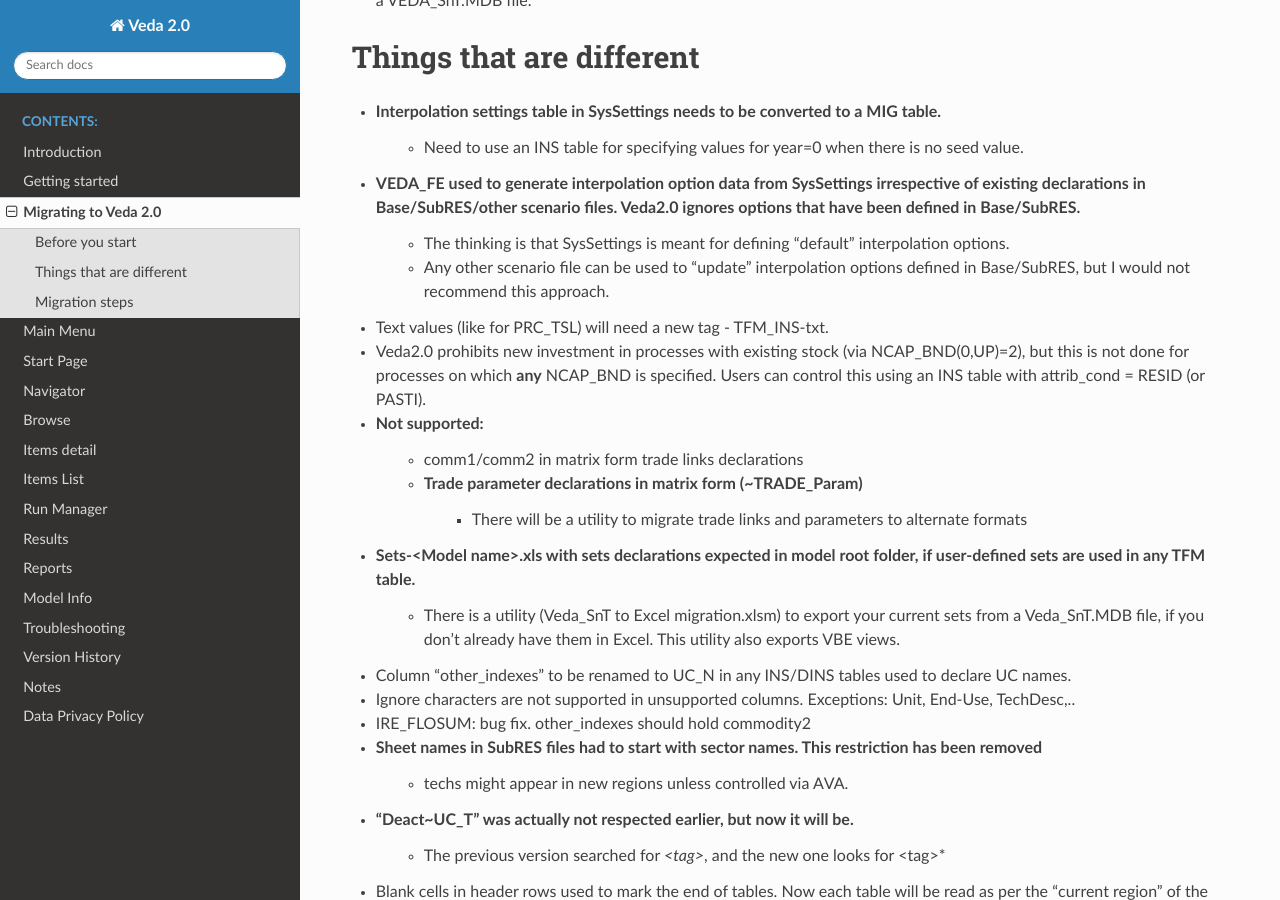
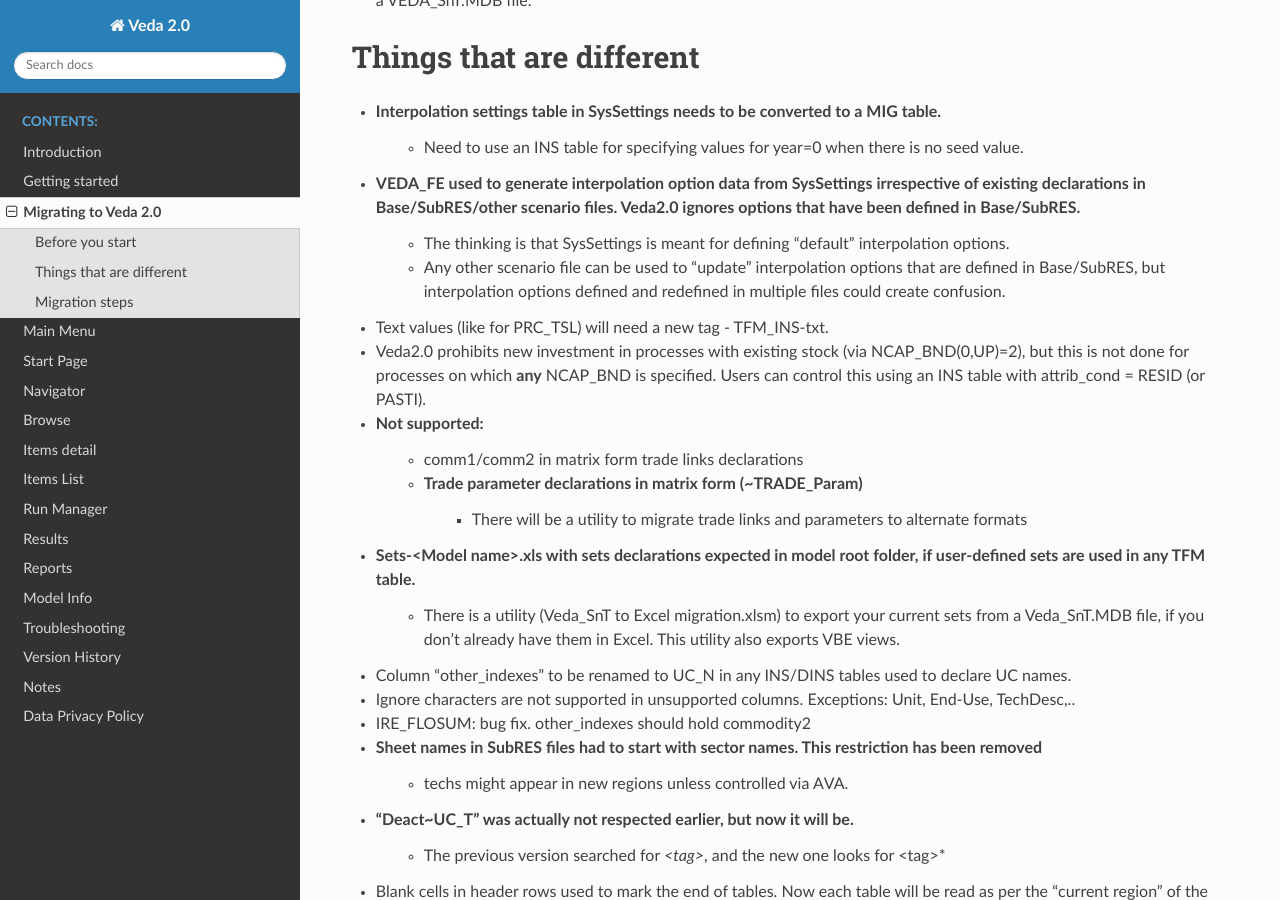
Before and after one commit to kanors-emr/Veda-documentation, a Sphinx documentation site: the page built from docs/source/pages/Migration.rst, in a window 1280 px wide and 900 px high, scrolled down 795 px. Built offline with Sphinx 7.4.7 and the Read the Docs theme 2.0.0, drawn with Linux system fonts in a browser that asks for light colours.

Commit message:
touch up

```diff
--- a/docs/source/pages/Migration.rst
+++ b/docs/source/pages/Migration.rst
@@ -27,7 +27,7 @@
     • Need to use an INS table for specifying values for year=0 when there is no seed value.
 • VEDA_FE used to generate interpolation option data from SysSettings irrespective of existing declarations in Base/SubRES/other scenario files. Veda2.0 ignores options that have been defined in Base/SubRES.
     • The thinking is that SysSettings is meant for defining "default" interpolation options.
-    • Any other scenario file can be used to "update" interpolation options defined in Base/SubRES, but I would not recommend this approach.
+    • Any other scenario file can be used to "update" interpolation options that are defined in Base/SubRES, but interpolation options defined and redefined in multiple files could create confusion.
 • Text values (like for PRC_TSL) will need a new tag - TFM_INS-txt.
 • Veda2.0 prohibits new investment in processes with existing stock (via NCAP_BND(0,UP)=2), but this is not done for processes on which **any** NCAP_BND is specified. Users can control this using an INS table with attrib_cond = RESID (or PASTI).
 • Not supported:
```
